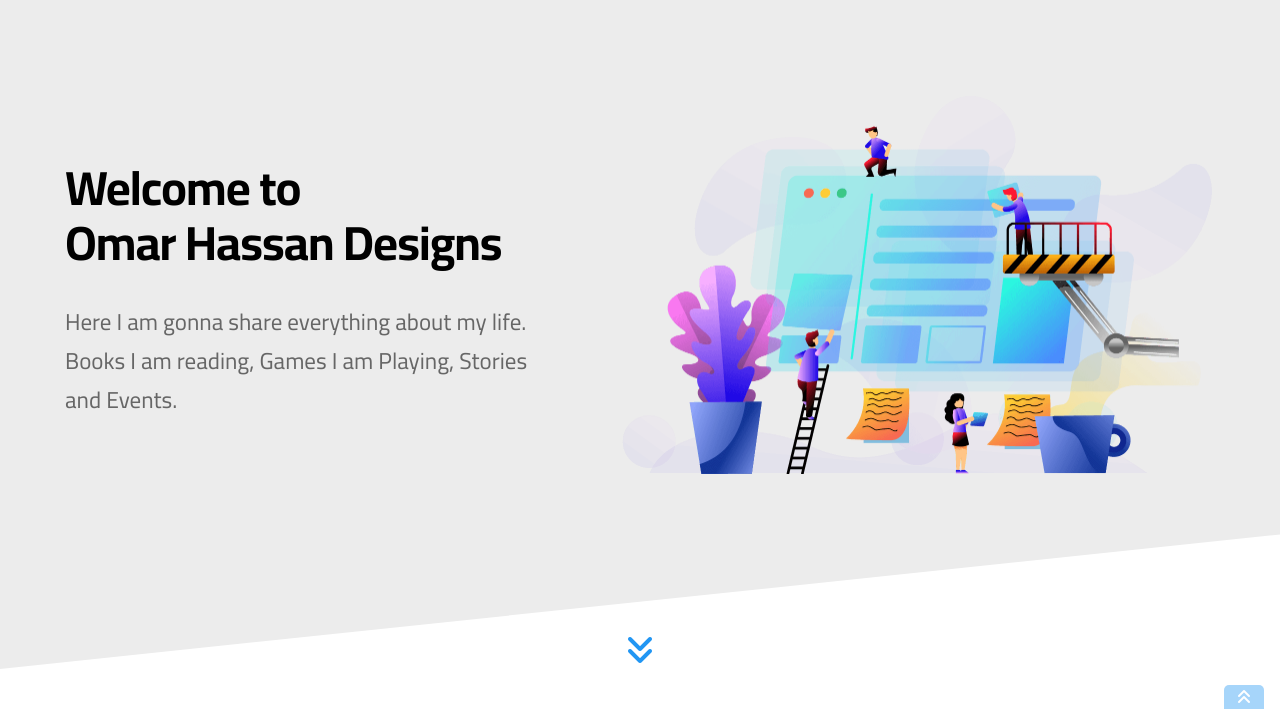
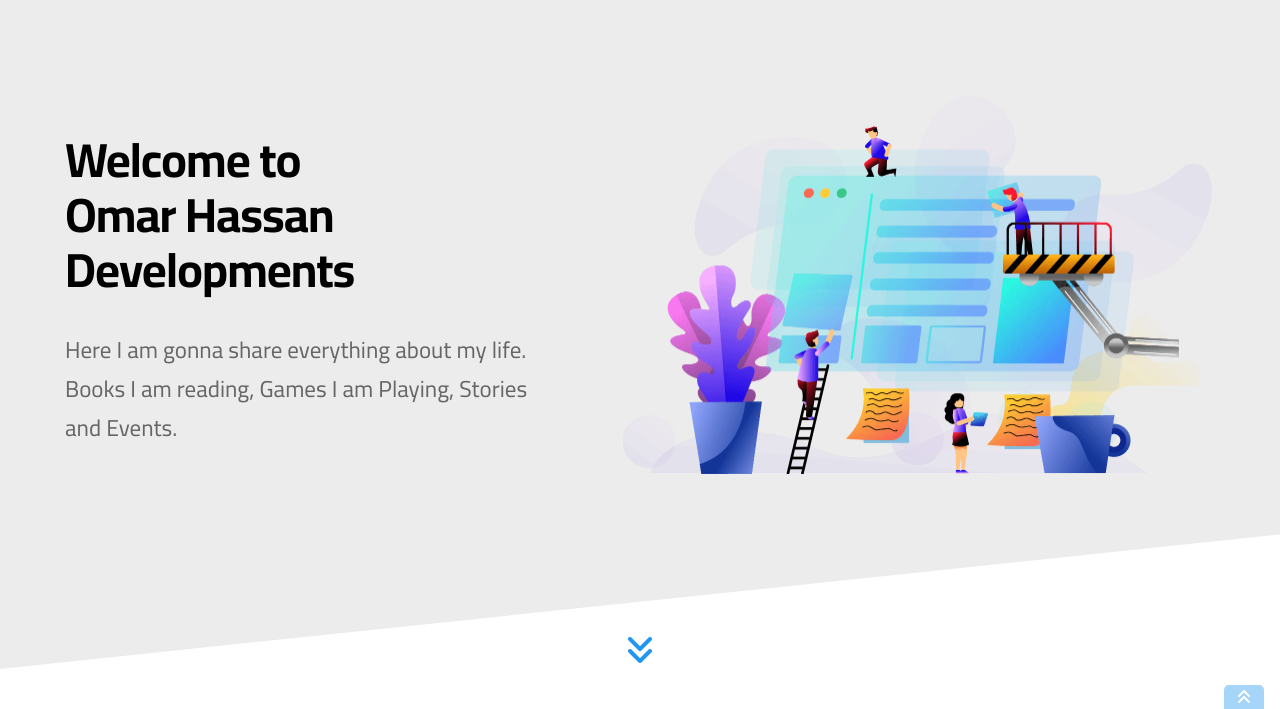
Before and after one commit to 3omarhassan1/Template-Three, a plain HTML site: page index.html in a window 1280 px wide. Shown: the part 91-800 px from the top of the page. Drawn offline with Linux system fonts and the light colour scheme.

Commit message:
Update index.html

```diff
--- a/index.html
+++ b/index.html
@@ -57,7 +57,7 @@
     <div class="container">
       <div class="text">
         <h1>Welcome to<br>
-          Omar Hassan Designs</h1>
+          Omar Hassan Developments</h1>
         <p>Here I am gonna share everything about my life. Books I am reading, Games I am Playing, Stories and Events.
         </p>
       </div>
```
